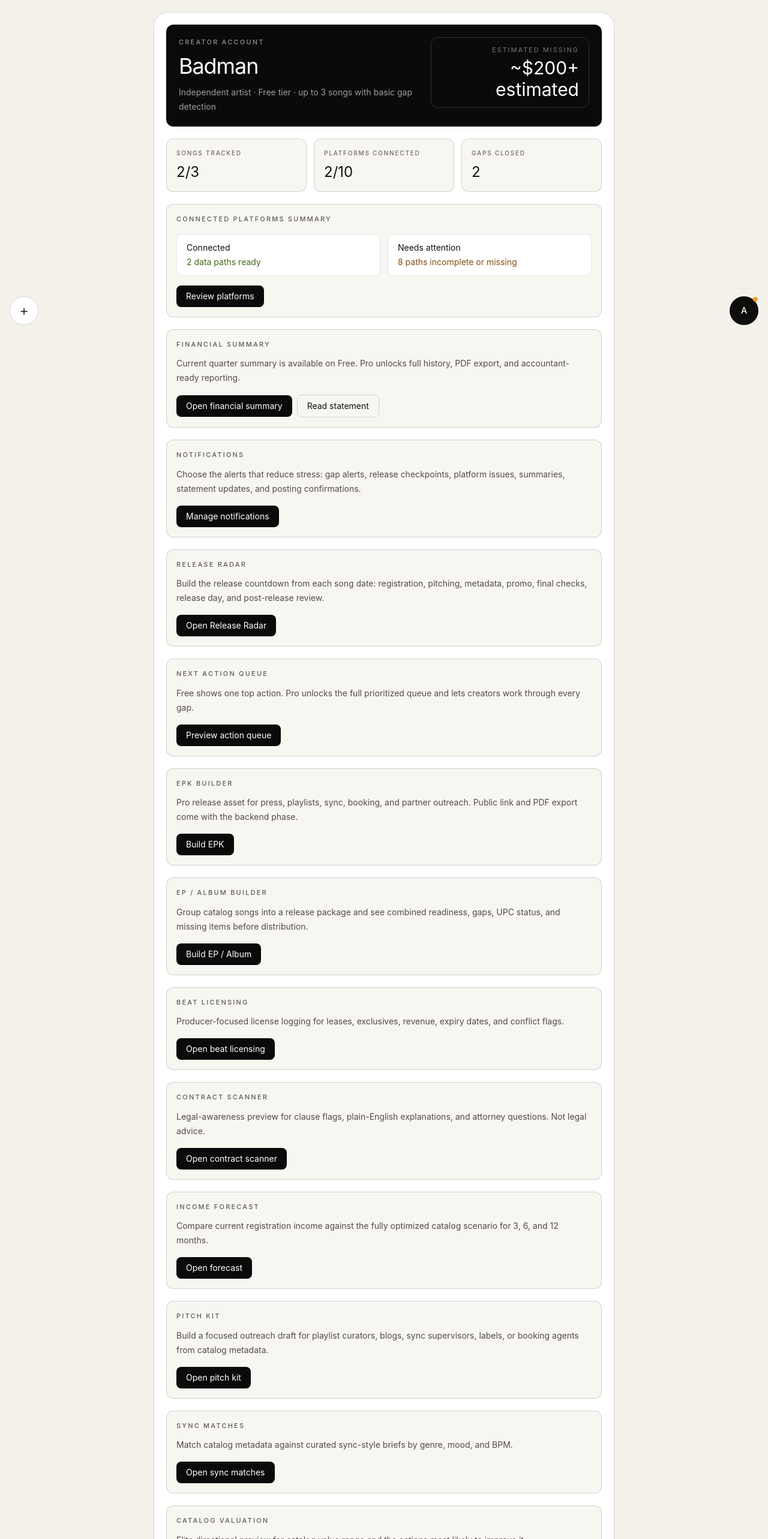
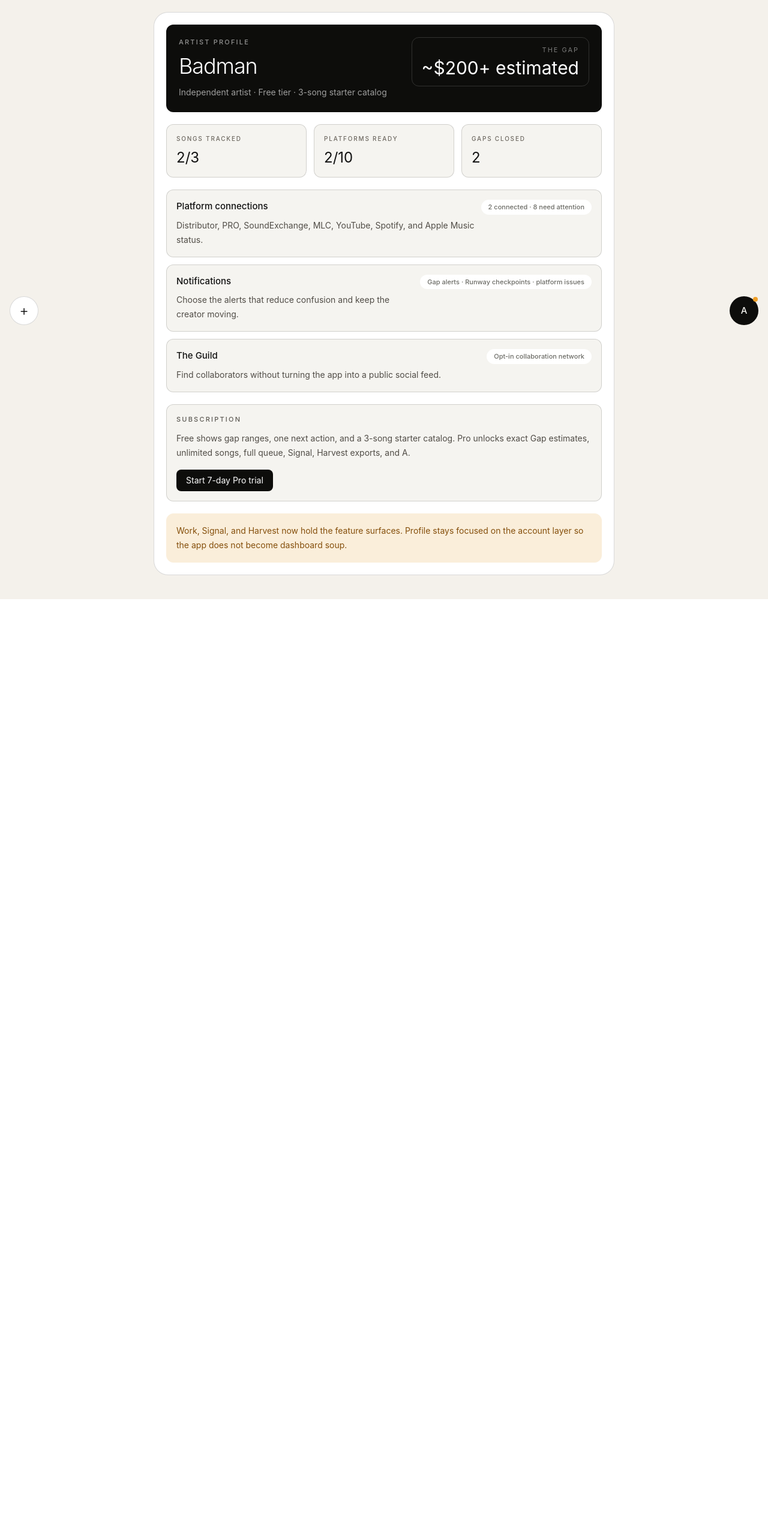
Before and after one commit to oogunbiyi22/pocket-manager, a Next.js app: page /settings in a window 1280 px wide. Shown: the part 234-2800 px from the top of the page at 60% size. After the commit the page ends 1233 px from the top, so only its background shows below. Built offline with nearby package versions, Linux system fonts and the light colour scheme.

Commit message:
Tighten profile for V6 surfaces

```diff
--- a/src/app/settings/page.tsx
+++ b/src/app/settings/page.tsx
@@ -13,19 +13,19 @@ export default function SettingsPage() {
   const gapsClosed = songs.flatMap((song) => song.revenueStreams).filter((stream) => stream.status === "collecting").length;
 
   return (
-    <AppShell title="Profile" eyebrow="Account">
+    <AppShell title="Profile" eyebrow="Operations">
       <main className="mx-auto max-w-3xl rounded-[24px] border-[0.5px] border-black/15 bg-white p-5 text-[#111]">
-        <section className="rounded-xl border-[0.5px] border-black/15 bg-[#0a0a0a] p-5 text-white">
+        <section className="rounded-xl border-[0.5px] border-black/15 bg-[#0d0d0b] p-5 text-white">
           <div className="flex flex-col gap-5 sm:flex-row sm:items-start sm:justify-between">
             <div>
-              <div className="text-[11px] font-medium uppercase tracking-[0.2em] text-white/55">Creator account</div>
-              <h2 className="mt-3 text-4xl font-normal tracking-[-0.03em]">{profile.artistName}</h2>
+              <div className="text-[11px] font-medium uppercase tracking-[0.2em] text-white/55">Artist profile</div>
+              <h2 className="mt-3 text-4xl font-light tracking-[-0.03em]">{profile.artistName}</h2>
               <p className="mt-3 text-sm leading-6 text-white/60">
-                {profile.role} · Free tier · up to 3 songs with basic gap detection
+                {profile.role} · Free tier · 3-song starter catalog
               </p>
             </div>
             <div className="rounded-xl border-[0.5px] border-white/15 px-4 py-3 text-right">
-              <div className="text-[11px] uppercase tracking-[0.18em] text-white/45">Estimated missing</div>
+              <div className="text-[11px] uppercase tracking-[0.18em] text-white/45">The Gap</div>
               <div className="mt-1 text-3xl font-normal">{formatGapEstimate(summary.totalEstimatedGap)}</div>
             </div>
           </div>
@@ -33,158 +33,43 @@ export default function SettingsPage() {
 
         <section className="mt-5 grid gap-3 sm:grid-cols-3">
           <ProfileMetric label="Songs tracked" value={`${summary.totalSongs}/3`} />
-          <ProfileMetric label="Platforms connected" value={`${connected}/${platformConnections.length}`} />
+          <ProfileMetric label="Platforms ready" value={`${connected}/${platformConnections.length}`} />
           <ProfileMetric label="Gaps closed" value={`${gapsClosed}`} />
         </section>
 
-        <section className="mt-5 rounded-xl border-[0.5px] border-black/15 bg-[#f8f6f1] p-4">
-          <div className="text-[11px] font-medium uppercase tracking-[0.2em] text-[#5d5a54]">Connected platforms summary</div>
-          <div className="mt-4 grid gap-3 sm:grid-cols-2">
-            <div className="rounded-lg border-[0.5px] border-black/10 bg-white px-4 py-3 text-sm">
-              <div className="text-[#111]">Connected</div>
-              <div className="mt-1 text-[#3b6d11]">{connected} data paths ready</div>
-            </div>
-            <div className="rounded-lg border-[0.5px] border-black/10 bg-white px-4 py-3 text-sm">
-              <div className="text-[#111]">Needs attention</div>
-              <div className="mt-1 text-[#854f0b]">{incomplete} paths incomplete or missing</div>
-            </div>
-          </div>
-          <Link href="/platforms" className="mt-4 inline-flex rounded-lg bg-[#0a0a0a] px-4 py-2 text-sm text-white">
-            Review platforms
-          </Link>
+        <section className="mt-5 grid gap-3">
+          <ProfileLink
+            href="/platforms"
+            title="Platform connections"
+            detail={`${connected} connected · ${incomplete} need attention`}
+            body="Distributor, PRO, SoundExchange, MLC, YouTube, Spotify, and Apple Music status."
+          />
+          <ProfileLink
+            href="/notifications"
+            title="Notifications"
+            detail="Gap alerts · Runway checkpoints · platform issues"
+            body="Choose the alerts that reduce confusion and keep the creator moving."
+          />
+          <ProfileLink
+            href="/guild"
+            title="The Guild"
+            detail="Opt-in collaboration network"
+            body="Find collaborators without turning the app into a public social feed."
+          />
         </section>
 
-        <section className="mt-5 rounded-xl border-[0.5px] border-black/15 bg-[#f8f6f1] p-4">
-          <div className="text-[11px] font-medium uppercase tracking-[0.2em] text-[#5d5a54]">Financial summary</div>
+        <section className="mt-5 rounded-xl border-[0.5px] border-black/15 bg-[#f5f4f0] p-4">
+          <div className="text-[11px] font-medium uppercase tracking-[0.2em] text-[#5d5a54]">Subscription</div>
           <p className="mt-3 text-sm leading-6 text-[#514d47]">
-            Current quarter summary is available on Free. Pro unlocks full history, PDF export, and accountant-ready reporting.
+            Free shows gap ranges, one next action, and a 3-song starter catalog. Pro unlocks exact Gap estimates, unlimited songs, full queue, Signal, Harvest exports, and A.
           </p>
-          <Link href="/financial" className="mt-4 inline-flex rounded-lg bg-[#0a0a0a] px-4 py-2 text-sm text-white">
-            Open financial summary
-          </Link>
-          <Link href="/statements" className="ml-2 mt-4 inline-flex rounded-lg border-[0.5px] border-black/15 px-4 py-2 text-sm text-[#111]">
-            Read statement
-          </Link>
+          <button type="button" className="mt-4 rounded-lg bg-[#0d0d0b] px-4 py-2 text-sm text-white">
+            Start 7-day Pro trial
+          </button>
         </section>
 
-        <section className="mt-5 rounded-xl border-[0.5px] border-black/15 bg-[#f8f6f1] p-4">
-          <div className="text-[11px] font-medium uppercase tracking-[0.2em] text-[#5d5a54]">Notifications</div>
-          <p className="mt-3 text-sm leading-6 text-[#514d47]">
-            Choose the alerts that reduce stress: gap alerts, release checkpoints, platform issues, summaries, statement updates, and posting confirmations.
-          </p>
-          <Link href="/notifications" className="mt-4 inline-flex rounded-lg bg-[#0a0a0a] px-4 py-2 text-sm text-white">
-            Manage notifications
-          </Link>
-        </section>
-
-        <section className="mt-5 rounded-xl border-[0.5px] border-black/15 bg-[#f8f6f1] p-4">
-          <div className="text-[11px] font-medium uppercase tracking-[0.2em] text-[#5d5a54]">Release Radar</div>
-          <p className="mt-3 text-sm leading-6 text-[#514d47]">
-            Build the release countdown from each song date: registration, pitching, metadata, promo, final checks, release day, and post-release review.
-          </p>
-          <Link href="/radar" className="mt-4 inline-flex rounded-lg bg-[#0a0a0a] px-4 py-2 text-sm text-white">
-            Open Release Radar
-          </Link>
-        </section>
-
-        <section className="mt-5 rounded-xl border-[0.5px] border-black/15 bg-[#f8f6f1] p-4">
-          <div className="text-[11px] font-medium uppercase tracking-[0.2em] text-[#5d5a54]">Next action queue</div>
-          <p className="mt-3 text-sm leading-6 text-[#514d47]">
-            Free shows one top action. Pro unlocks the full prioritized queue and lets creators work through every gap.
-          </p>
-          <Link href="/actions" className="mt-4 inline-flex rounded-lg bg-[#0a0a0a] px-4 py-2 text-sm text-white">
-            Preview action queue
-          </Link>
-        </section>
-
-        <section className="mt-5 rounded-xl border-[0.5px] border-black/15 bg-[#f8f6f1] p-4">
-          <div className="text-[11px] font-medium uppercase tracking-[0.2em] text-[#5d5a54]">EPK Builder</div>
-          <p className="mt-3 text-sm leading-6 text-[#514d47]">
-            Pro release asset for press, playlists, sync, booking, and partner outreach. Public link and PDF export come with the backend phase.
-          </p>
-          <Link href="/epk" className="mt-4 inline-flex rounded-lg bg-[#0a0a0a] px-4 py-2 text-sm text-white">
-            Build EPK
-          </Link>
-        </section>
-
-        <section className="mt-5 rounded-xl border-[0.5px] border-black/15 bg-[#f8f6f1] p-4">
-          <div className="text-[11px] font-medium uppercase tracking-[0.2em] text-[#5d5a54]">EP / Album Builder</div>
-          <p className="mt-3 text-sm leading-6 text-[#514d47]">
-            Group catalog songs into a release package and see combined readiness, gaps, UPC status, and missing items before distribution.
-          </p>
-          <Link href="/albums" className="mt-4 inline-flex rounded-lg bg-[#0a0a0a] px-4 py-2 text-sm text-white">
-            Build EP / Album
-          </Link>
-        </section>
-
-        <section className="mt-5 rounded-xl border-[0.5px] border-black/15 bg-[#f8f6f1] p-4">
-          <div className="text-[11px] font-medium uppercase tracking-[0.2em] text-[#5d5a54]">Beat Licensing</div>
-          <p className="mt-3 text-sm leading-6 text-[#514d47]">
-            Producer-focused license logging for leases, exclusives, revenue, expiry dates, and conflict flags.
-          </p>
-          <Link href="/beats" className="mt-4 inline-flex rounded-lg bg-[#0a0a0a] px-4 py-2 text-sm text-white">
-            Open beat licensing
-          </Link>
-        </section>
-
-        <section className="mt-5 rounded-xl border-[0.5px] border-black/15 bg-[#f8f6f1] p-4">
-          <div className="text-[11px] font-medium uppercase tracking-[0.2em] text-[#5d5a54]">Contract Scanner</div>
-          <p className="mt-3 text-sm leading-6 text-[#514d47]">
-            Legal-awareness preview for clause flags, plain-English explanations, and attorney questions. Not legal advice.
-          </p>
-          <Link href="/contracts" className="mt-4 inline-flex rounded-lg bg-[#0a0a0a] px-4 py-2 text-sm text-white">
-            Open contract scanner
-          </Link>
-        </section>
-
-        <section className="mt-5 rounded-xl border-[0.5px] border-black/15 bg-[#f8f6f1] p-4">
-          <div className="text-[11px] font-medium uppercase tracking-[0.2em] text-[#5d5a54]">Income Forecast</div>
-          <p className="mt-3 text-sm leading-6 text-[#514d47]">
-            Compare current registration income against the fully optimized catalog scenario for 3, 6, and 12 months.
-          </p>
-          <Link href="/forecast" className="mt-4 inline-flex rounded-lg bg-[#0a0a0a] px-4 py-2 text-sm text-white">
-            Open forecast
-          </Link>
-        </section>
-
-        <section className="mt-5 rounded-xl border-[0.5px] border-black/15 bg-[#f8f6f1] p-4">
-          <div className="text-[11px] font-medium uppercase tracking-[0.2em] text-[#5d5a54]">Pitch Kit</div>
-          <p className="mt-3 text-sm leading-6 text-[#514d47]">
-            Build a focused outreach draft for playlist curators, blogs, sync supervisors, labels, or booking agents from catalog metadata.
-          </p>
-          <Link href="/pitch-kits" className="mt-4 inline-flex rounded-lg bg-[#0a0a0a] px-4 py-2 text-sm text-white">
-            Open pitch kit
-          </Link>
-        </section>
-
-        <section className="mt-5 rounded-xl border-[0.5px] border-black/15 bg-[#f8f6f1] p-4">
-          <div className="text-[11px] font-medium uppercase tracking-[0.2em] text-[#5d5a54]">Sync Matches</div>
-          <p className="mt-3 text-sm leading-6 text-[#514d47]">
-            Match catalog metadata against curated sync-style briefs by genre, mood, and BPM.
-          </p>
-          <Link href="/sync" className="mt-4 inline-flex rounded-lg bg-[#0a0a0a] px-4 py-2 text-sm text-white">
-            Open sync matches
-          </Link>
-        </section>
-
-        <section className="mt-5 rounded-xl border-[0.5px] border-black/15 bg-[#f8f6f1] p-4">
-          <div className="text-[11px] font-medium uppercase tracking-[0.2em] text-[#5d5a54]">Catalog Valuation</div>
-          <p className="mt-3 text-sm leading-6 text-[#514d47]">
-            Elite directional preview for catalog value range and the actions most likely to improve it.
-          </p>
-          <Link href="/valuation" className="mt-4 inline-flex rounded-lg bg-[#0a0a0a] px-4 py-2 text-sm text-white">
-            Open valuation
-          </Link>
-        </section>
-
-        <section className="mt-5 rounded-xl border-[0.5px] border-black/15 bg-[#f8f6f1] p-4">
-          <div className="text-[11px] font-medium uppercase tracking-[0.2em] text-[#5d5a54]">Subscription</div>
-          <p className="mt-3 text-sm leading-6 text-[#514d47]">
-            Free tier tracks up to 3 songs, shows gap ranges, and gives one next action at a time. Pro unlocks exact estimates, unlimited songs, full queue, Release Radar, statements, split sheets, and exports.
-          </p>
-          <button type="button" className="mt-4 rounded-lg border-[0.5px] border-black/15 px-4 py-2 text-sm text-[#111]">
-            Start 7-day Pro trial
-          </button>
+        <section className="mt-5 rounded-xl border-[0.5px] border-[#faeeda] bg-[#faeeda] p-4 text-sm leading-6 text-[#854f0b]">
+          Work, Signal, and Harvest now hold the feature surfaces. Profile stays focused on the account layer so the app does not become dashboard soup.
         </section>
 
         {signedIn ? (
@@ -199,9 +84,23 @@ export default function SettingsPage() {
 
 function ProfileMetric({ label, value }: { label: string; value: string }) {
   return (
-    <div className="rounded-xl border-[0.5px] border-black/15 bg-[#f8f6f1] px-4 py-4">
+    <div className="rounded-xl border-[0.5px] border-black/15 bg-[#f5f4f0] px-4 py-4">
       <div className="text-[10px] font-medium uppercase tracking-[0.18em] text-[#6d6860]">{label}</div>
       <div className="mt-2 text-2xl font-normal text-[#111]">{value}</div>
     </div>
   );
 }
+
+function ProfileLink({ href, title, detail, body }: { href: string; title: string; detail: string; body: string }) {
+  return (
+    <Link href={href} className="rounded-xl border-[0.5px] border-black/15 bg-[#f5f4f0] p-4 transition hover:border-black/35">
+      <div className="flex flex-col gap-2 sm:flex-row sm:items-start sm:justify-between">
+        <div>
+          <div className="text-[15px] font-medium text-[#111]">{title}</div>
+          <p className="mt-2 text-sm leading-6 text-[#514d47]">{body}</p>
+        </div>
+        <span className="shrink-0 rounded-full bg-white px-3 py-1 text-[11px] font-medium text-[#6b6b65]">{detail}</span>
+      </div>
+    </Link>
+  );
+}
```
